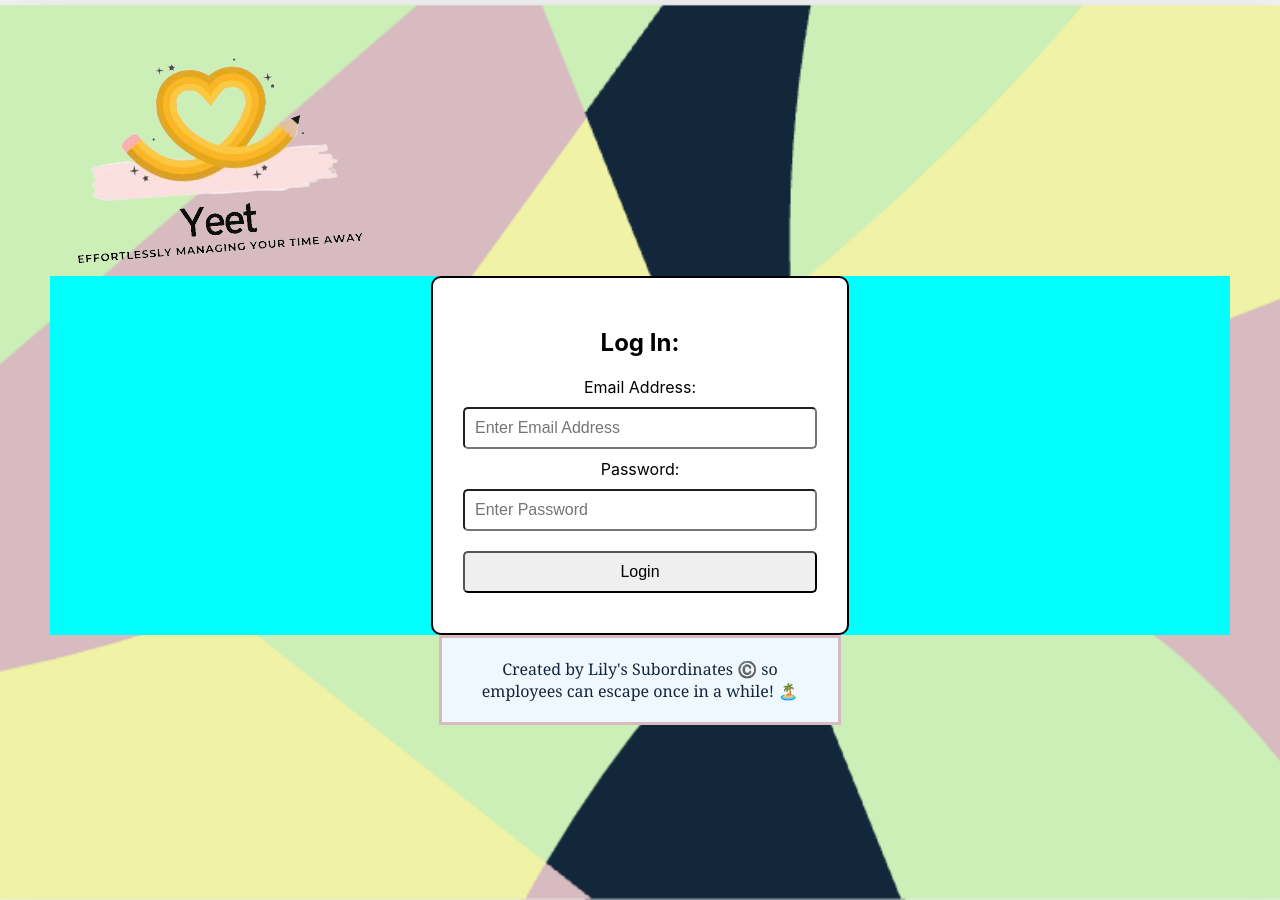
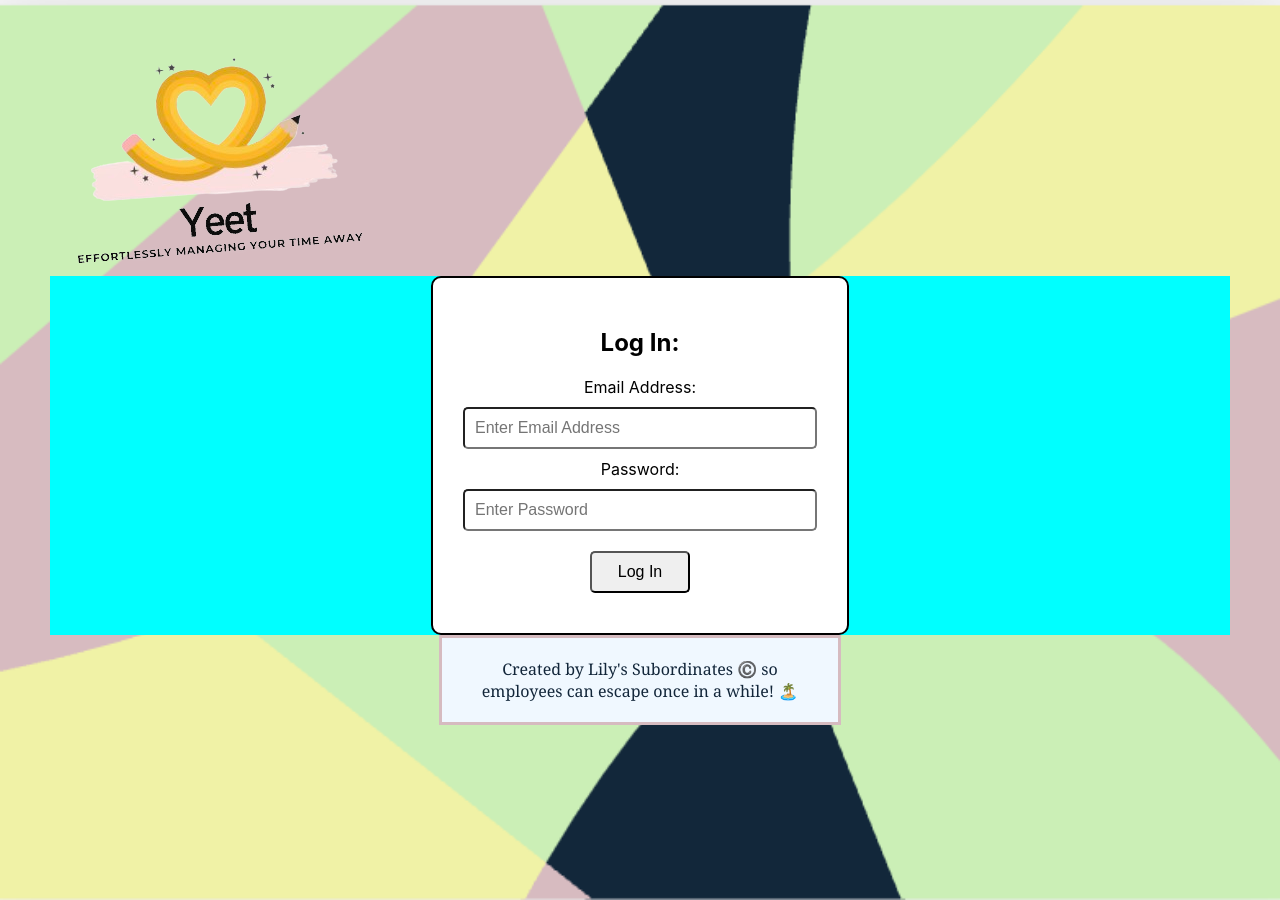
Before and after one commit to h-larper/fullstack_hr_project_BNTA, a React (Create React App) app in the folder frontend/hr_frontend/: page / in a window 1280 px wide. Built offline with nearby package versions, Linux system fonts and the light colour scheme.

Commit message:
Centered button on log in page

```diff
--- a/frontend/hr_frontend/src/CSS/LoginForm.css
+++ b/frontend/hr_frontend/src/CSS/LoginForm.css
@@ -29,6 +29,16 @@ h2 {
     text-align: center;
 }
 
+#log_in_button{
+    border-radius: 7px;
+    padding: 3px;
+    width: 100px;
+    font-size: 12pt;
+    text-decoration: none;
+    margin-top: 15px;
+    margin: auto;
+}
+
 main {
     background-color: aqua;
 }
--- a/frontend/hr_frontend/src/Components/LoginForm.js
+++ b/frontend/hr_frontend/src/Components/LoginForm.js
@@ -51,8 +51,9 @@ const LoginForm = ({fetchCurrentUser}) => {
                     onChange={(event) => setPassword(event.target.value)}
                 />
                 <input
+                    id="log_in_button"
                     type="submit"
-                    value="Login"
+                    value="Log In"
                 />
             </form>
         </div>
```
